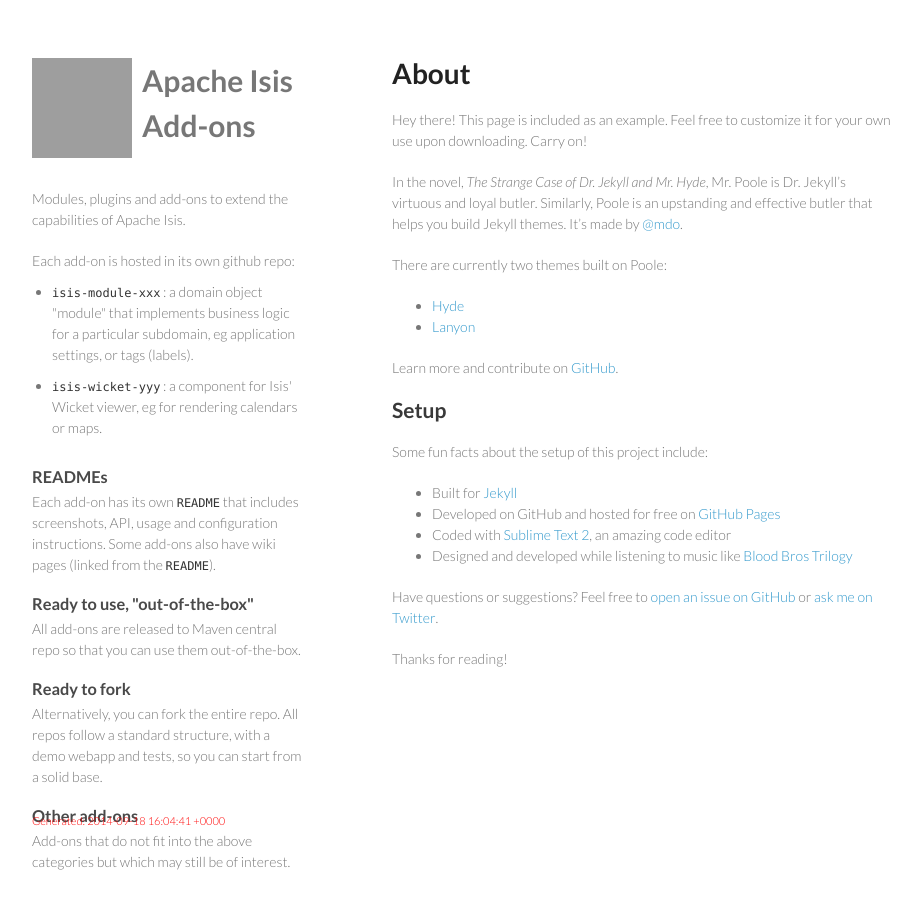
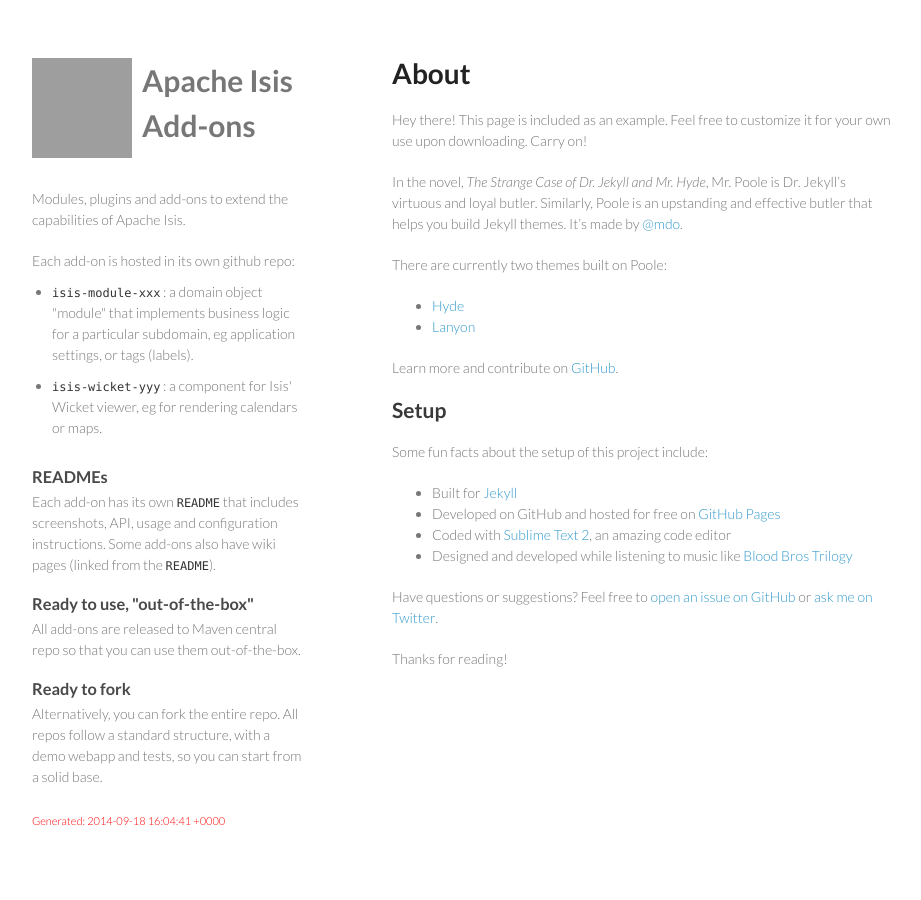
Before and after one commit to isisaddons/isisaddons.github.io, a Jekyll site: the page built from about.md, in a window 1280 px wide. Shown: the whole page, without its empty margins (178-1099 px from the left). Built offline with Jekyll 4.4.1, drawn with Linux system fonts in a browser that asks for light colours; Markdown is read by kramdown in place of the engine named in the settings; grey boxes are pictures that could not be loaded.

Commit message:
minor tweak

```diff
--- a/_includes/body-header.html
+++ b/_includes/body-header.html
@@ -40,11 +40,6 @@
                 and tests, so you can start from a solid base.
             </p>
 
-            <h3>Other add-ons</h3>
-            <p>
-                Add-ons that do not fit into the above categories but which may still be of interest.
-            </p>
-
         </div>
 
 
```
